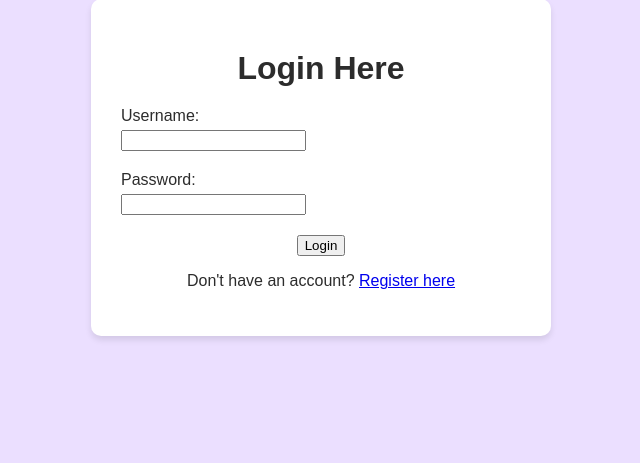
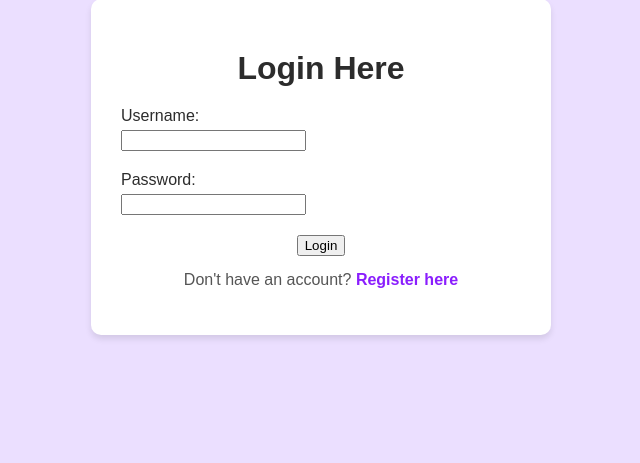
Before and after one commit to EmmaLond/Final_Project, a PHP site: page /login.php in a window 1280 px wide. Shown: the part 81-544 px from the top of the page, without its empty margins (319-959 px from the left). Run offline with PHP 8.4, Linux system fonts and the light colour scheme.

Commit message:
login css wip

```diff
--- a/stylesS.css
+++ b/stylesS.css
@@ -240,3 +240,31 @@ footer a:hover {
     font-size: 1rem;
     margin-bottom: 5px;
 }
+
+.auth-form input{
+
+}
+
+.auth-form input:focus {
+
+}
+
+.auth-form button{
+
+}
+
+.auth-container p {
+    margin-top: 15px;
+    font-size: 1rem;
+    color: #555;
+}
+
+.auth-container a {
+    color: #8a1efd; /* Bright Purple for links */
+    text-decoration: none;
+    font-weight: bold;
+}
+
+.auth-container a:hover {
+    text-decoration: underline;
+}
```
